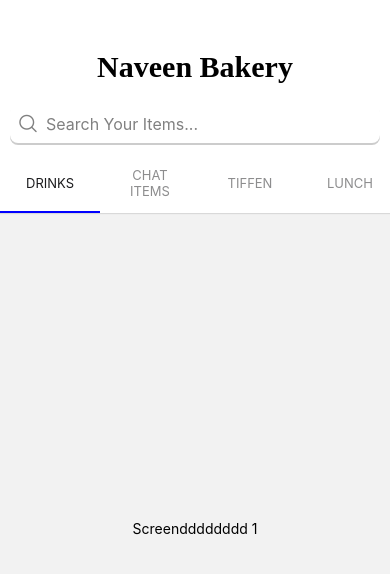
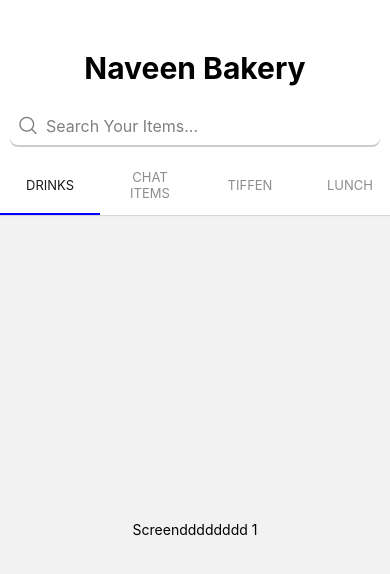
Before and after one commit to SRIRAMS2002/billing-app, a React Native app: screen /Home in a window 390 px wide. Shown: the top 574 px of the page. Built offline with nearby package versions, Linux system fonts and the light colour scheme.

Commit message:
changes done

```diff
--- a/App.js
+++ b/App.js
@@ -1,23 +1,35 @@
+// App.js
+
 import React from "react";
 import { NavigationContainer } from "@react-navigation/native";
 import TabNavigator from "./Components/TabNavigator";
+import BottomTabNavigator from "./Components/BottomTabNavigator"; // Import the new component
 import { Text, View, StyleSheet } from "react-native";
 import Search from "./Components/Search";
-// Adjust the path based on your file structure
 
 export default function App() {
   return (
     <NavigationContainer>
-      <View style={styles.container}>
-        <Text style={styles.title}>Naveen Bakery</Text>
+      {/* Container for the entire app */}
+      <View style={{ flex: 1 }}>
+        {/* Header Section */}
+        <View style={styles.container}>
+          <Text style={styles.title}>Naveen Bakery</Text>
+        </View>
+
+        {/* Main Content */}
+        <View style={{ flex: 1 }}>
+          <Search />
+
+          {/* Add the new bottom tab navigator */}
+          {/* <BottomTabNavigator /> */}
+          <TabNavigator/>
+        </View>
       </View>
-      <Search />
-
-      {/* Other components or navigation can be added here */}
-      <TabNavigator />
     </NavigationContainer>
   );
 }
+
 const styles = StyleSheet.create({
   container: {
     marginTop: 50,
@@ -28,6 +40,5 @@
   title: {
     fontWeight: "bold",
     fontSize: 30,
-    fontFamily: "Madimi One", // Replace with the desired font family
   },
 });
--- /dev/null
+++ b/Components/BottomTabNavigator.js
@@ -0,0 +1,20 @@
+// BottomTabNavigator.js
+
+import React from "react";
+import { createBottomTabNavigator } from "@react-navigation/bottom-tabs";
+import HomeScreen from "./Screens/HomeScreen"; // Import your existing screens
+import ProfileScreen from "./Screens/ProfileScreen";
+
+const Tab = createBottomTabNavigator();
+
+const BottomTabNavigator = () => {
+  return (
+    <Tab.Navigator>
+      <Tab.Screen name="Home" component={HomeScreen} />
+      <Tab.Screen name="Profile" component={ProfileScreen} />
+      {/* Add more screens as needed */}
+    </Tab.Navigator>
+  );
+};
+
+export default BottomTabNavigator;
--- /dev/null
+++ b/Components/Screens/HomeScreen.js
@@ -0,0 +1,12 @@
+import { View, Text } from 'react-native'
+import React from 'react'
+
+const HomeScreen = () => {
+  return (
+    <View>
+      <Text>HomeScreen</Text>
+    </View>
+  )
+}
+
+export default HomeScreen
--- /dev/null
+++ b/Components/Screens/ProfileScreen.js
@@ -0,0 +1,12 @@
+import { View, Text } from 'react-native'
+import React from 'react'
+
+const ProfileScreen = () => {
+  return (
+    <View>
+      <Text>ProfileScreen</Text>
+    </View>
+  )
+}
+
+export default ProfileScreen
```
Also changed, not shown: package.json (+7 -1 lines), 1 other file (tests, documents, lock files or other folders).
